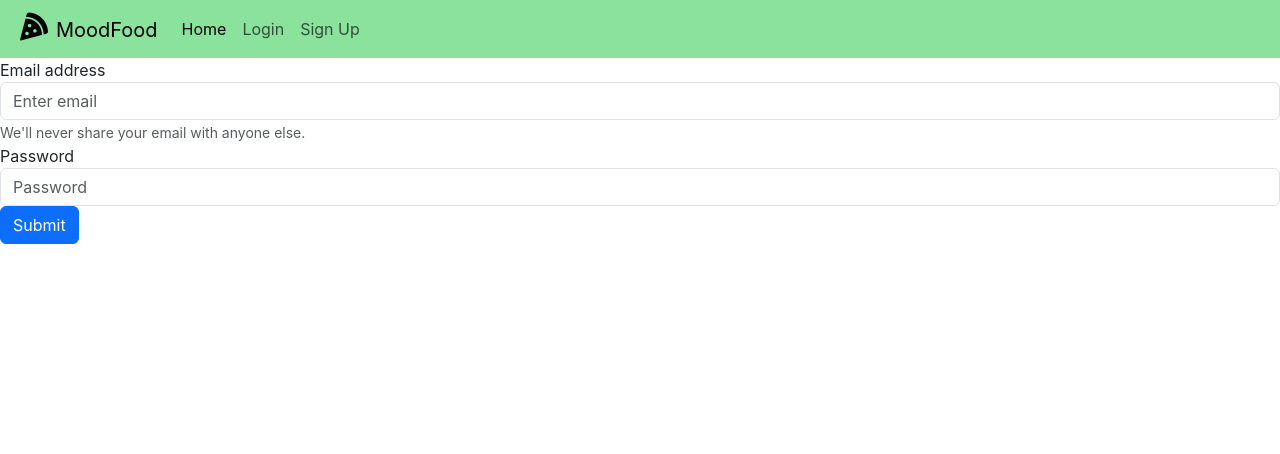
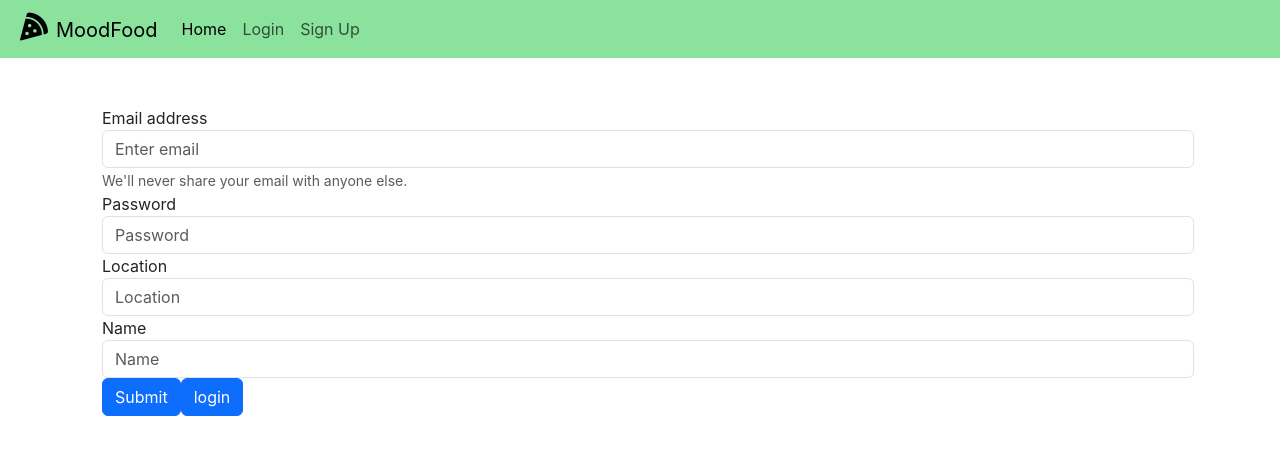
Before and after one commit to adityach0uhan/food-delivery-website, a React (Create React App) app: page /signUp in a window 1280 px wide. Shown: the top 454 px of the page. Built offline with nearby package versions, Linux system fonts and the light colour scheme.

Commit message:
Made some changes in Form

```diff
--- a/src/components/Footer.jsx
+++ b/src/components/Footer.jsx
@@ -8,7 +8,7 @@
                     <section className="mb-4">
                         <a
                             className="btn btn-link btn-floating btn-lg text-dark m-1"
-                            href="#!"
+                            href="#"
                             role="button"
                             data-mdb-ripple-color="dark"
                         ><i className="fab fa-facebook-f"></i
@@ -16,7 +16,7 @@
 
                         <a
                             className="btn btn-link btn-floating btn-lg text-dark m-1"
-                            href="#!"
+                            href="#"
                             role="button"
                             data-mdb-ripple-color="dark"
                         ><i className="fab fa-twitter"></i
@@ -24,7 +24,7 @@
 
                         <a
                             className="btn btn-link btn-floating btn-lg text-dark m-1"
-                            href="#!"
+                            href="#"
                             role="button"
                             data-mdb-ripple-color="dark"
                         ><i className="fab fa-google"></i
--- a/src/pages/SignUp.jsx
+++ b/src/pages/SignUp.jsx
@@ -1,28 +1,43 @@
 import React from 'react'
+import { Link } from 'react-router-dom'
 
 const SignUp = () => {
   return (
     <>
 
+      <div className='container my-5 '>
 
-      <form>
-        <div class="form-group">
-          <label for="exampleInputEmail1">Email address</label>
-          <input type="email" class="form-control" id="exampleInputEmail1" aria-describedby="emailHelp" placeholder="Enter email" />
-          <small id="emailHelp" class="form-text text-muted">We'll never share your email with anyone else.</small>
+      <form className='container m-2'>
+        <div className="form-group">
+            <label htmlFor="exampleInputEmail1">Email address</label>
+          <input type="email" className="form-control" id="exampleInputEmail1" aria-describedby="emailHelp" placeholder="Enter email" />
+          <small id="emailHelp" className="form-text text-muted">We'll never share your email with anyone else.</small>
         </div>
 
 
-
-        <div class="form-group">
-          <label for="exampleInputPassword1">Password</label>
-          <input type="password" class="form-control" id="exampleInputPassword1" placeholder="Password" />
+        <div className="form-group">
+          <label htmlFor="exampleInputPassword1">Password</label>
+          <input type="password" className="form-control" id="exampleInputPassword1" placeholder="Password" />
         </div>
 
-        <button type="submit" class="btn btn-primary">Submit</button>
+        <div className="form-group">
+            <label htmlFor="exampleInputPassword1">Location</label>
+          <input type="text" className="form-control" id="exampleInputPassword1" placeholder="Location" />
+        </div>
+
+        <div className="form-group">
+            <label htmlFor="exampleInputPassword1">Name</label>
+          <input type="text" className="form-control" id="exampleInputPassword1" placeholder="Name" />
+        </div>
+
+          <button type="submit" className="btn btn-primary">Submit</button>
+          <Link to="/login">
+          <button type="submit" className="btn btn-primary">login</button>
+          </Link>
       </form>
 
 
+      </div>
     </>
   )
 }
```
